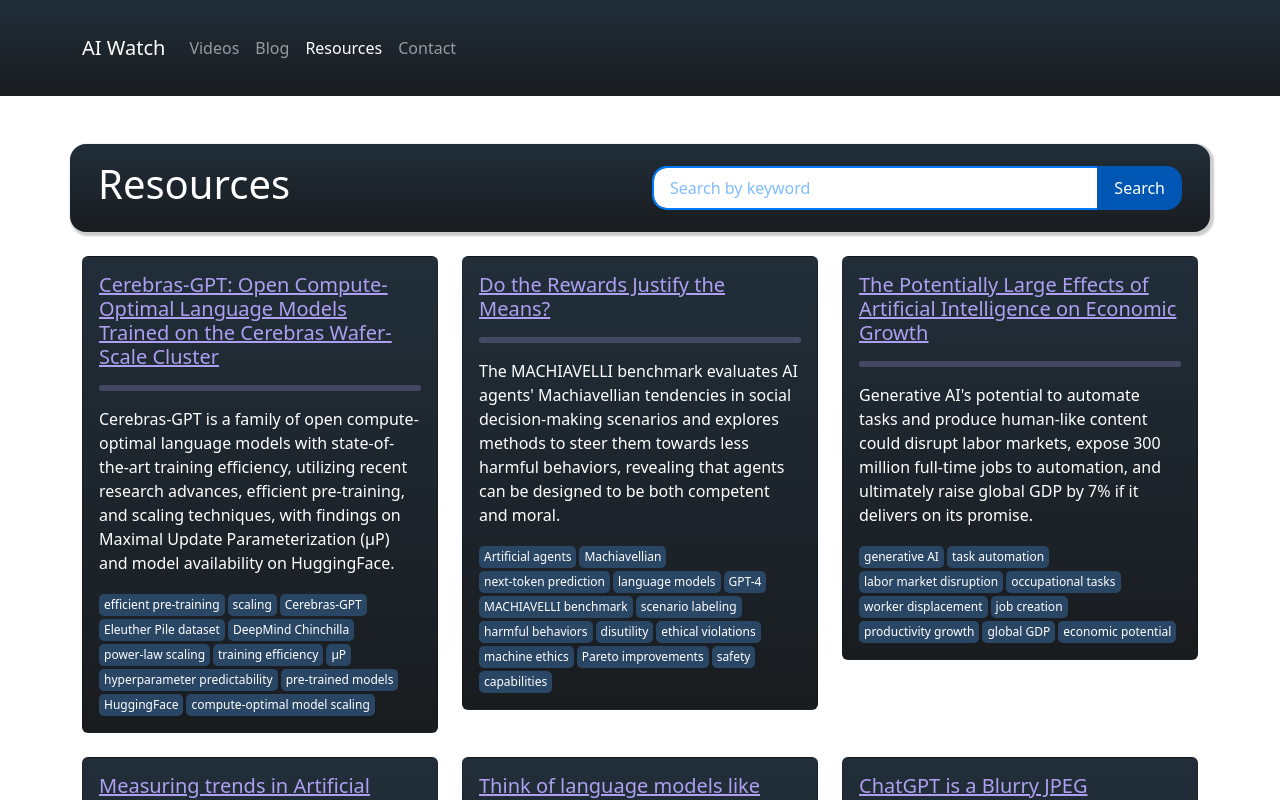
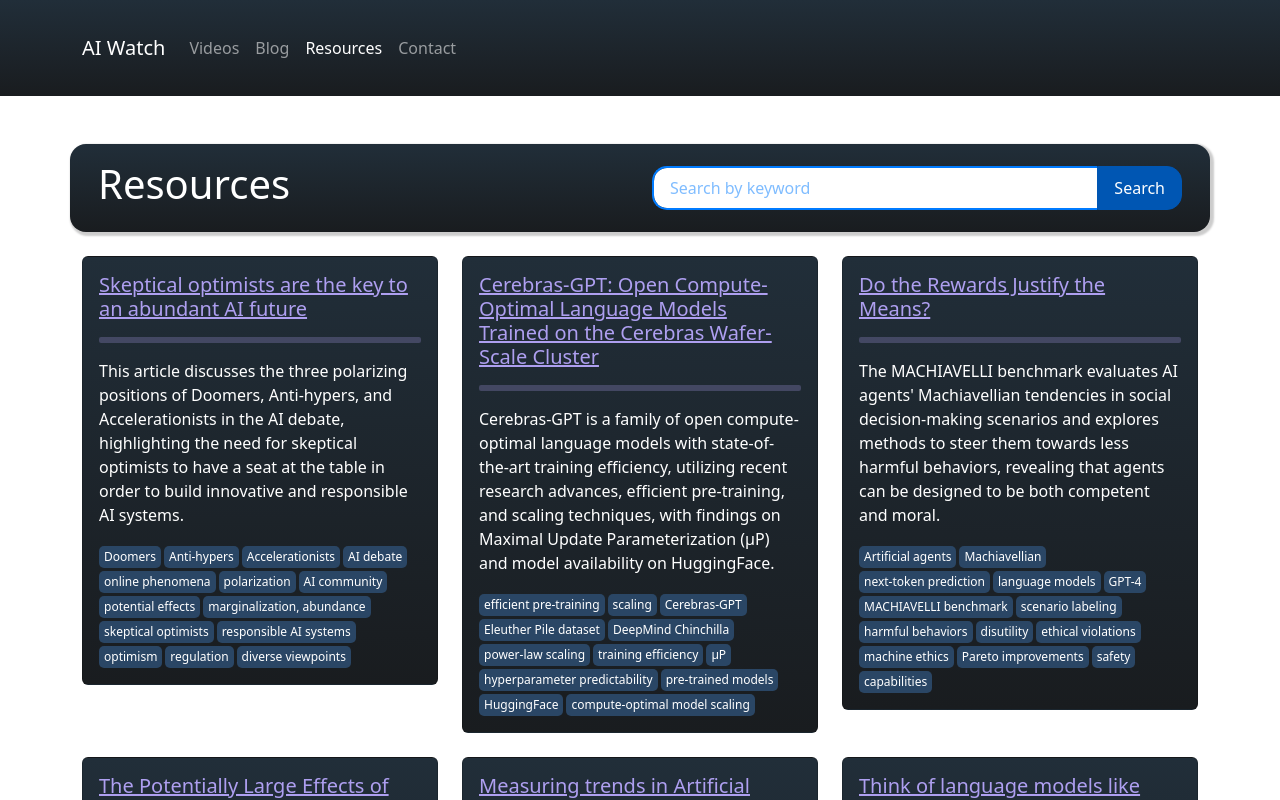
Before and after one commit to dstock3/aiwatch, a React (Create React App) app: page /resources in a window 1280 px wide. Shown: the top 800 px of the page. Built offline with nearby package versions, Linux system fonts and the light colour scheme.

Commit message:
added to resources.

```diff
--- a/src/data/resources.js
+++ b/src/data/resources.js
@@ -1,4 +1,10 @@
 const resources = [
+    {
+        title: 'Skeptical optimists are the key to an abundant AI future',
+        description: 'This article discusses the three polarizing positions of Doomers, Anti-hypers, and Accelerationists in the AI debate, highlighting the need for skeptical optimists to have a seat at the table in order to build innovative and responsible AI systems.',
+        url: 'https://www.treycausey.com/blog/skeptical_optimists.html',
+        keywords: ['Doomers', 'Anti-hypers', 'Accelerationists', 'AI debate', 'online phenomena', 'polarization', 'AI community', 'potential effects', 'marginalization, abundance', 'skeptical optimists', 'responsible AI systems', 'optimism', 'regulation', 'diverse viewpoints']
+    },
     {
         title: 'Cerebras-GPT: Open Compute-Optimal Language Models Trained on the Cerebras Wafer-Scale Cluster',
         description: 'Cerebras-GPT is a family of open compute-optimal language models with state-of-the-art training efficiency, utilizing recent research advances, efficient pre-training, and scaling techniques, with findings on Maximal Update Parameterization (μP) and model availability on HuggingFace.',
```
